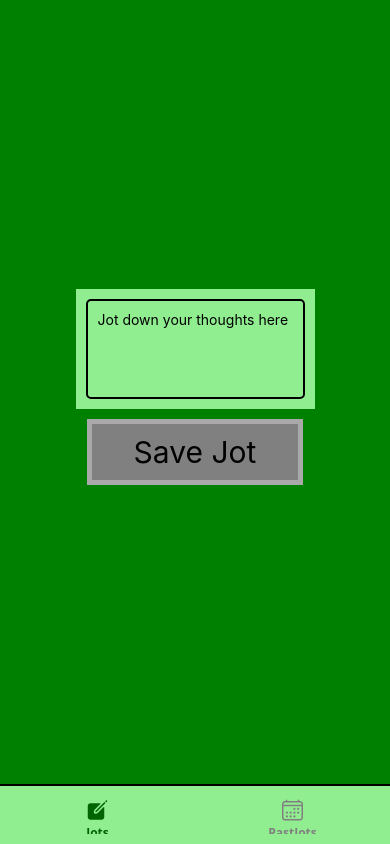
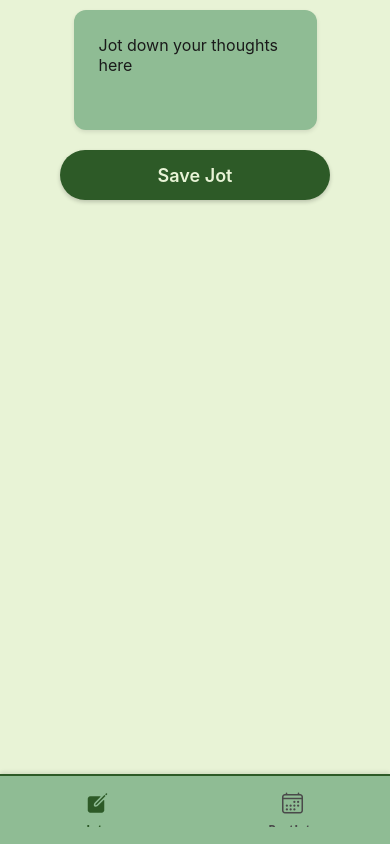
Before and after one commit to AkhilY2027/Jot, a React Native app: screen /Jots in a window 390 px wide. Built offline with nearby package versions, Linux system fonts and the light colour scheme.

Commit message:
Dark Theme + Light Theme works (Doesn't change automatically, must reload) - Now, work on notifications

```diff
--- a/App.js
+++ b/App.js
@@ -1,6 +1,7 @@
 import { NavigationContainer } from '@react-navigation/native';
 // import { createNativeStackNavigator } from '@react-navigation/native-stack'; // Can also do createStackNavigator - more customizable, but more complex + performance-heavy
 import { createBottomTabNavigator } from '@react-navigation/bottom-tabs';
+import Colors from './components/colors';
 import JotScreen from './screens/JotScreen';
 import PastJotsScreen from './screens/PastJotsScreen';
 import { Ionicons } from '@expo/vector-icons';
@@ -18,19 +19,26 @@ export default function App() {
 			screenOptions={{
 				headerShown: false,
 				tabBarStyle: {
-					backgroundColor: 'lightgreen',
+					backgroundColor: Colors.secondary,
 					borderTopWidth: 2,
-					borderTopColor: 'black',
-					paddingBottom: 5,
-					paddingTop: 5,
-					height: 60,
-					shadowColor: 'black',
+					borderTopColor: Colors.primary,
+					// TODO: Scale this height based on screen size
+					height: 70,
+					paddingBottom: 8,
+					paddingTop: 8,
+					shadowColor: '#000',
+					shadowOffset: { width: 0, height: -2 },
+					shadowOpacity: 0.1,
+					shadowRadius: 4,
+					elevation: 5,
 				},
-				tabBarActiveTintColor: 'darkgreen',
-				tabBarInactiveTintColor: 'gray',
+				tabBarActiveTintColor: Colors.primary,
+				tabBarInactiveTintColor: Colors.textLight,
 				tabBarLabelStyle: {
-					fontSize: 12,
-					fontWeight: 'bold'
+				  fontSize: 12,
+				  fontWeight: '600',
+				  marginTop: 4,
+				  marginBottom: 4,
 				}
 			}}
 			backBehavior='initialRoute'
--- a/app.json
+++ b/app.json
@@ -5,7 +5,7 @@
     "version": "1.0.0",
     "orientation": "portrait",
     "icon": "./assets/icon.png",
-    "userInterfaceStyle": "light",
+    "userInterfaceStyle": "automatic",
     "newArchEnabled": true,
     "splash": {
       "image": "./assets/splash-icon.png",
--- a/components/TransitionButton.js
+++ b/components/TransitionButton.js
@@ -1,4 +1,5 @@
 import { Pressable, StyleSheet, Text} from 'react-native';
+import Colors from './colors';
 
 export function MajorButton({ text, onPress, additionalStyling }) {
 	return (
@@ -13,26 +14,25 @@ export function MajorButton({ text, onPress, additionalStyling }) {
 
 const styles = StyleSheet.create({
 	buttonText: {
-		fontSize: 30,
-		textAlign: 'center',
-		textAlignVertical: 'center',
-		flex: 1,
-		width: '100%',
+	  fontSize: 18,
+	  fontWeight: '600',
+	  color: Colors.background,
+	  textAlign: 'center',
 	},
 	transitionButtonContainer: {
-		maxHeight: 100,
-		// height: 100,
-		// flex: 0.25,
-		// flexShrink: 0.1,
-		width: '90%',
-		flexDirection: 'row',
-		borderWidth: 5,
-		borderColor: 'darkgray',
-		padding: 10,
-		backgroundColor: 'gray',
-		alignItems: 'center',
-		justifyContent: 'center',
-		margin: 10,
-		marginHorizontal: 10,
+	  height: 50,
+	  width: '100%',
+	  borderRadius: 25,
+	  backgroundColor: Colors.primary,
+	  borderWidth: 0,
+	  padding: 10,
+	  shadowColor: '#000',
+	  shadowOffset: { width: 0, height: 2 },
+	  shadowOpacity: 0.2,
+	  shadowRadius: 4,
+	  elevation: 3,
+	  alignItems: 'center',
+	  justifyContent: 'center',
+	  margin: 10,
 	},
-})
+});
--- a/components/colors.js
+++ b/components/colors.js
@@ -1,4 +1,7 @@
-export const Colors = {
+import { Appearance, useColorScheme } from "react-native";
+import App from "../App";
+
+const lightColors = {
 	primary: '#2D5A27',      // Deep forest green
 	secondary: '#8FBC94',    // Sage green
 	accent: '#D4E09B',      // Light olive
@@ -8,3 +11,22 @@ export const Colors = {
 	text: '#1A1A1A',        // Near black for text
 	textLight: '#4A4A4A'    // Gray for secondary text
 };
+
+const darkColors = {
+	primary: '#4A8F42',      // Brighter forest green for dark mode
+	secondary: '#2C4F2F',    // Darker sage green
+	accent: '#8BA663',       // Muted olive for dark mode
+	background: '#1A1A1A',   // Dark background
+	danger: '#E45757',       // Brighter red for dark mode
+	dangerBorder: '#B33E3E', // Lighter red border for dark mode
+	text: '#E8E8E8',        // Light text for dark mode
+	textLight: '#A0A0A0'    // Light gray for dark mode
+};
+
+Appearance.addChangeListener(({ colorScheme }) => {
+    Colors = colorScheme === 'dark' ? darkColors : lightColors;
+});
+
+let Colors = Appearance.getColorScheme() === 'dark' ? darkColors : lightColors;
+
+export default Colors;
--- a/screens/JotScreen.js
+++ b/screens/JotScreen.js
@@ -7,9 +7,11 @@ import { StyleSheet,
 	Button,
 	TextInput,
 	FlatList,
-	Pressable} from 'react-native';
+	Pressable,
+	Platform} from 'react-native';
 import { MajorButton } from '../components/TransitionButton';
 import { useState, useEffect } from 'react';
+import Colors from '../components/colors';
 // import * as RNFS from 'react-native-fs';
 import * as FileSystem from 'expo-file-system';
 
@@ -77,6 +79,11 @@ export default function JotScreen( { navigation } ) {
 			onPress={() => {
 				saveJot();
 			}}
+			additionalStyling={{
+				backgroundColor: Colors.primary,
+				// marginTop: 10,
+				// width: '100%',
+			}}
 		/>
 	  </KeyboardAvoidingView>
 	</SafeAreaView>
@@ -86,42 +93,32 @@ export default function JotScreen( { navigation } ) {
 const styles = StyleSheet.create({
 	container: {
 	  flex: 1,
-	backgroundColor: 'green',
+	  backgroundColor: Colors.background,
 	  alignItems: 'center',
-	justifyContent: 'center',
+	  justifyContent: 'space-between',
 	  paddingTop: StatusBar.currentHeight / 2,
 	},
 	textBoxContainer: {
+	  flex: 1,
 	  flexDirection: 'row',
-	flex: 3,
-	backgroundColor: 'lightgreen',
-	// padding: 20,
-	// borderRadius: 10,
-	// flex: 3,
-	// borderWidth: 1,
-	// // Shadows
-	// shadowColor: 'black',
-	// shadowOpacity: 0.2,
-	// shadowRadius: 4,
-	// shadowOffset: { width: 0, height: 2 },
-	// elevation: 5,
+	  width: '90%',
+	  backgroundColor: Colors.secondary,
+	  borderRadius: 12,
+	  padding: 10,
+	  marginVertical: 10,
+	  shadowColor: '#000',
+	  shadowOffset: { width: 0, height: 2 },
+	  shadowOpacity: 0.1,
+	  shadowRadius: 4,
+	  elevation: 3,
 	},
 	textBox: {
 	  flex: 1,
-	borderWidth: 2,
-	padding: 10,
-	margin: 10,
-	borderRadius: 5,
+	  borderWidth: 0,
+	  padding: 15,
+	  fontSize: 16,
+	  color: Colors.text,
 	  textAlignVertical: 'top',
 	  minHeight: 100,
-	color: 'black',
-  },
-  saveButtonContainer: {
-	maxHeight: 100,
-	alignItems: 'center',
-	justifyContent: 'center',
-	padding: 10,
-	margin: 10,
-	width: '100%',
-  },
+	}
   });
--- a/screens/PastJotsScreen.js
+++ b/screens/PastJotsScreen.js
@@ -8,6 +8,7 @@ import { StyleSheet,
 	TextInput,
 	FlatList} from 'react-native';
 import { MajorButton } from '../components/TransitionButton';
+import Colors from '../components/colors';
 import { useState, useEffect, useCallback } from 'react';
 import { useFocusEffect } from '@react-navigation/native';
 // import * as RNFS from 'react-native-fs'; - Does not work with Expo
@@ -87,9 +88,10 @@ export default function PastJotsScreen( { navigation } ) {
 			borderColor: 'darkred',
 			fontWeight: 'bold',
 			marginTop: 0,
+			width: '90%',
 		}}
 	/>
-	  <View style={styles.scollingViewContainer}>
+	  <View style={styles.scrollingViewContainer}>
 		<FlatList
 			data={jots}
 			renderItem={({ item }) => (
@@ -100,6 +102,7 @@ export default function PastJotsScreen( { navigation } ) {
 				</View>
 			)}
 			keyExtractor={(item) => item.id}
+			style={{ width: '100%' }}
 		/>
 	  </View>
 	  {/* <TransitionButton
@@ -112,40 +115,50 @@ export default function PastJotsScreen( { navigation } ) {
   );
 }
 
+// Updated styles for PastJotsScreen.js
 const styles = StyleSheet.create({
 	container: {
 	  flex: 1,
-	backgroundColor: 'green',
+	  backgroundColor: Colors.background,
 	  alignItems: 'center',
-	justifyContent: 'center',
+	  justifyContent: 'flex-start',
 	  paddingTop: StatusBar.currentHeight / 2,
+	//   width: '100%',
+	//   height: '100%',
 	},
-  scollingViewContainer: {
+	scrollingViewContainer: {
 	  paddingHorizontal: 16,
 	  flex: 1,
 	  width: '100%',
 	},
-  buttonContainer: {
-	height: 50,
-  },
 	jotCard: {
-	backgroundColor: 'lightblue',
-	marginVertical: 4,
+	  backgroundColor: Colors.secondary,
+	  marginVertical: 8,
 	  width: '100%',
 	  padding: 16,
-	borderRadius: 8,
-	borderWidth: 2,
+	  borderRadius: 12,
+	  borderWidth: 1,
+	  borderColor: Colors.primary,
+	  shadowColor: '#000',
+	  shadowOffset: { width: 0, height: 2 },
+	  shadowOpacity: 0.1,
+	  shadowRadius: 4,
+	  elevation: 3,
 	},
 	jotText: {
 	  fontSize: 16,
-	color: 'black',
+	  color: Colors.text,
+	  lineHeight: 24,
+	  marginBottom: 8,
 	},
 	jotDateText: {
-	fontSize: 12,
-	color: 'gray',
+	  fontSize: 14,
+	  color: Colors.textLight,
+	  fontWeight: '500',
 	},
 	jotTimeText: {
-	fontSize: 10,
-	color: 'darkgray',
+	  fontSize: 12,
+	  color: Colors.textLight,
+	  marginTop: 4,
 	}
   });
```
Also changed, not shown: 1 other file (tests, documents, lock files or other folders). Lines whose indentation alone changed are shown as unchanged.
